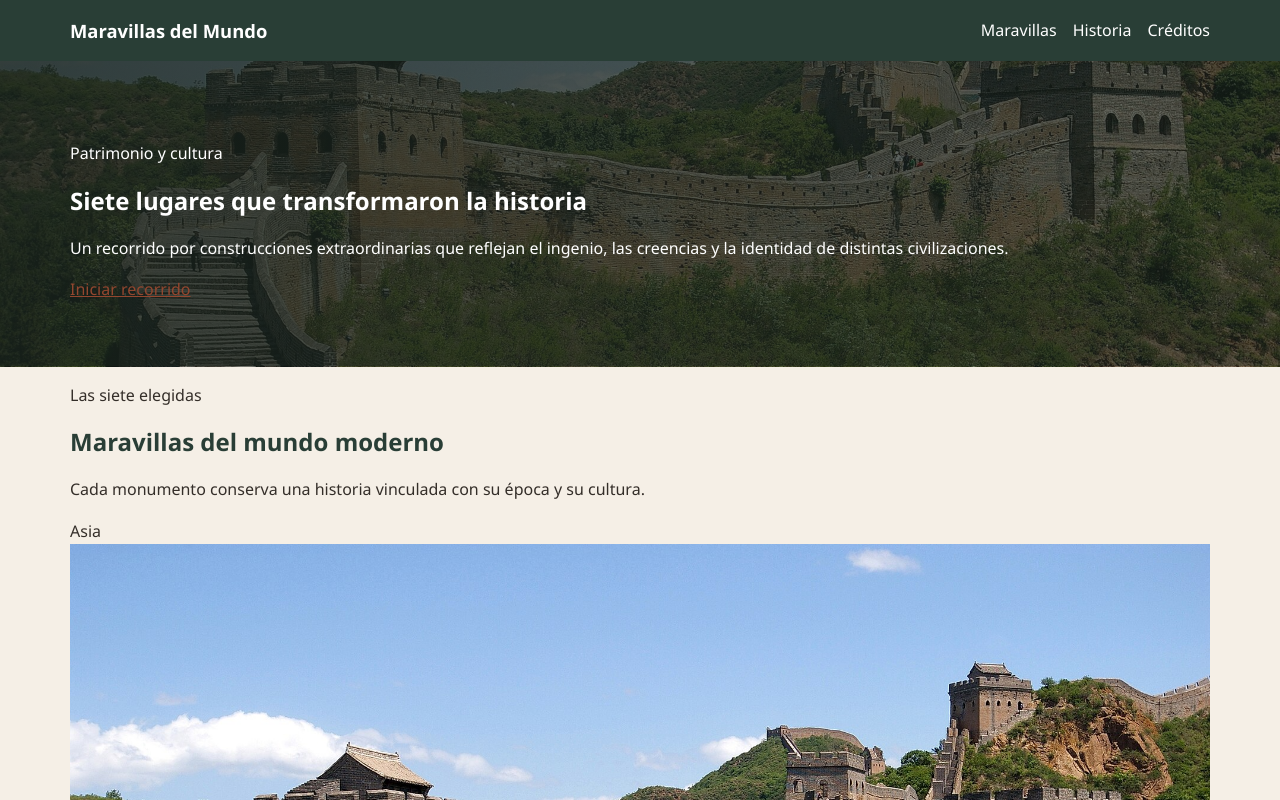
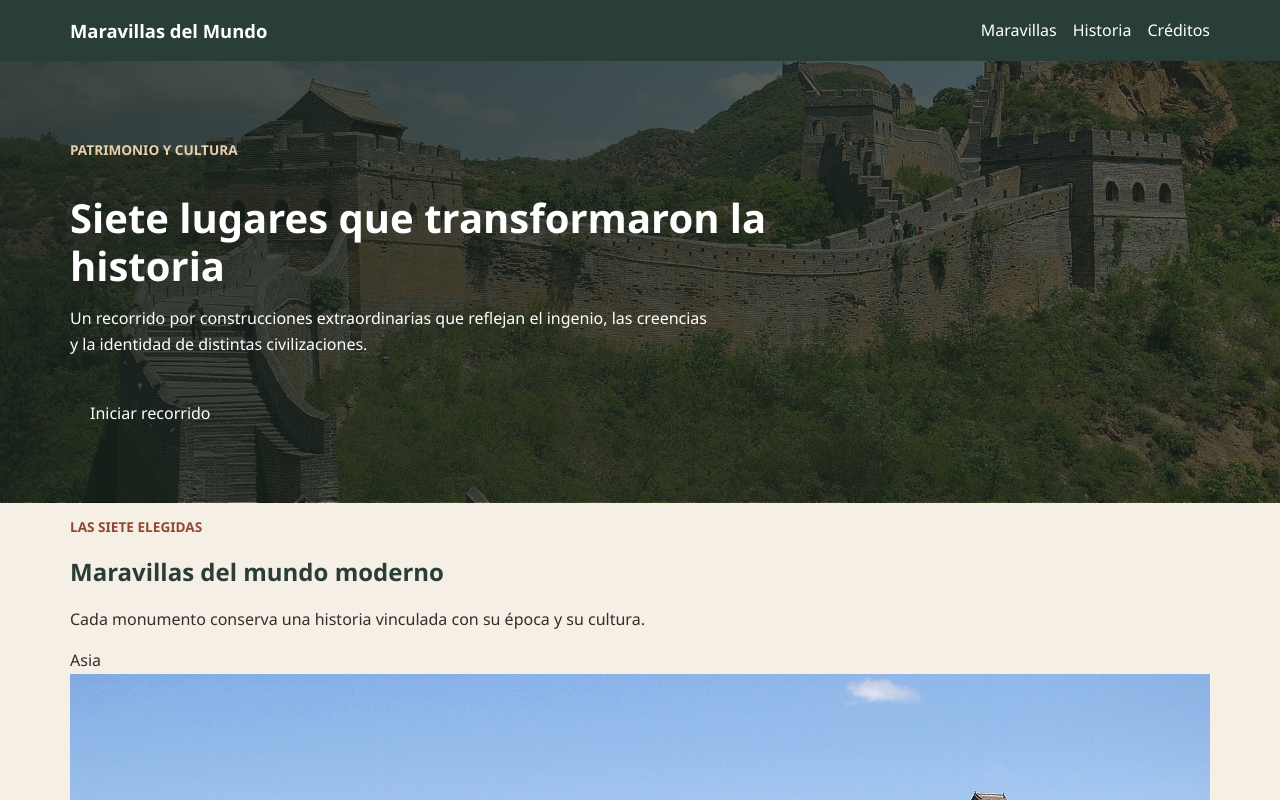
Before and after one commit to f17rard/20255794_Guia3, a plain HTML site: page ejemplo1/index.html in a window 1280 px wide. Shown: the top 800 px of the page. Drawn offline with Linux system fonts and the light colour scheme.

Commit message:
avance eje1 guia 3

```diff
--- a/ejemplo1/css/style.css
+++ b/ejemplo1/css/style.css
@@ -94,3 +94,34 @@ a:hover, a:focus-visible {
     background-size: cover;
     background-position: center;
 }
+
+.presentacion h1 {
+    width: 760px;
+    margin-bottom: 1rem;
+    font-size: 2.5rem;
+}
+
+.presentacion p{
+    max-width: 640px;
+}
+
+.sobretitulo{
+    font-size: 0.85rem;
+    font-weight: bold;
+    text-transform: uppercase;
+    color: var(--color-acento);
+}
+
+.presentacion .sobretitulo{
+    color: var(--color-contraste);
+}
+
+.boton-principal{
+    display: inline-block;
+    margin-top: 1rem;
+    padding: 0.75rem 1.25rem;
+    color: white;
+    background: var(--color-acentos);
+    border-radius: 0.3rem;
+    text-decoration: none;
+}
```
